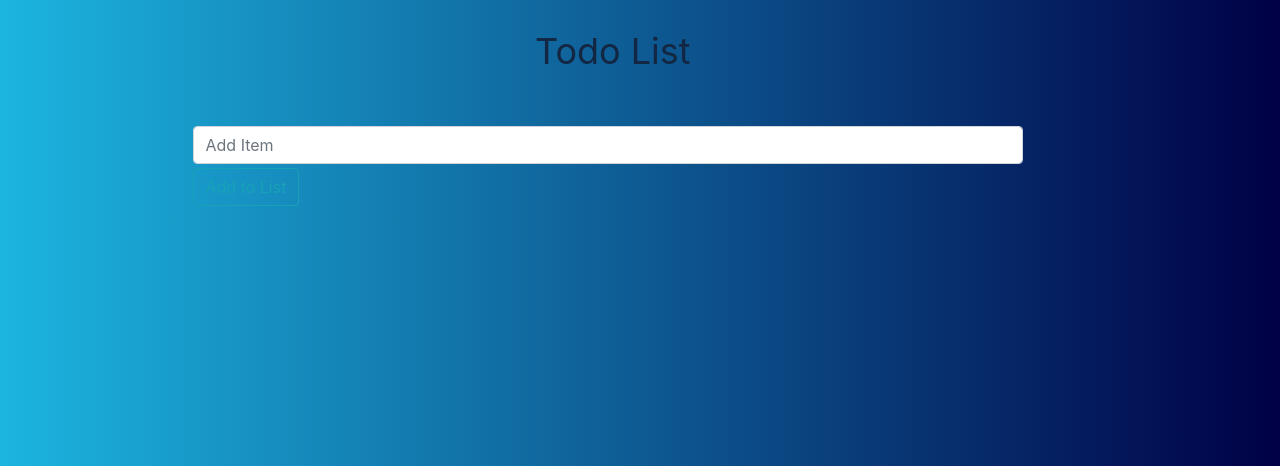
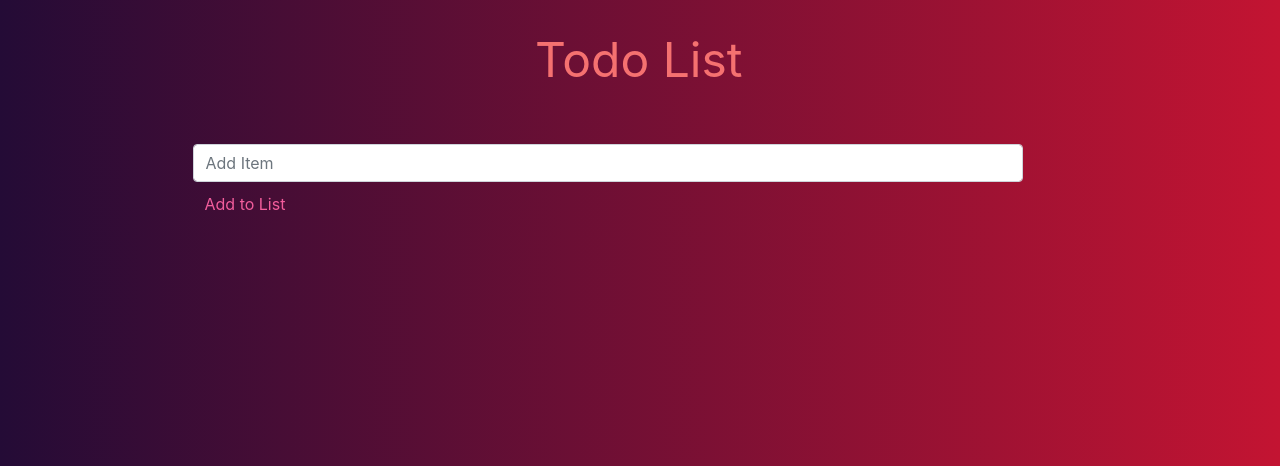
Before and after one commit to Riya-Prasad/todo-app, a Django app: page / in a window 1280 px wide. Shown: the top 466 px of the page. Run offline with Django 3.2, Linux system fonts and the light colour scheme; data that the repository does not hold is empty; some libraries are stand-ins or nearby versions.

Commit message:
made changes in styling

```diff
--- a/todo_list/static/todo_list/main.css
+++ b/todo_list/static/todo_list/main.css
@@ -1,8 +1,8 @@
 
 body {
-	background: #000046;  /* fallback for old browsers */
-	background: -webkit-linear-gradient(to right, #1CB5E0, #000046);  /* Chrome 10-25, Safari 5.1-6 */
-	background: linear-gradient(to right, #1CB5E0, #000046); /* W3C, IE 10+/ Edge, Firefox 16+, Chrome 26+, Opera 12+, Safari 7+ */
+	background: #c31432;  /* fallback for old browsers */
+	background: -webkit-linear-gradient(to right, #240b36, #c31432);  /* Chrome 10-25, Safari 5.1-6 */
+	background: linear-gradient(to right, #240b36, #c31432); /* W3C, IE 10+/ Edge, Firefox 16+, Chrome 26+, Opera 12+, Safari 7+ */
 
 }
 
@@ -14,13 +14,13 @@ body {
 
 .brand{
 	padding-left: 450px;
-	font-size: 2.25rem;
-	color: #132743;
+	font-size: 3rem;
+	color: #f57170;
 }
 
 
 .brand:hover{
-	color: #70adb5;
+	color: #f25d9c;
 	text-decoration: none;
 }
 
@@ -33,13 +33,24 @@ body {
 	display: flex;
 }
 
+.btn{
+	background-color: transparent;
+	color: #f25d9c;
+	border: 1px #f6416c;
+	border-radius: 5px;
+}
+
+.btn:hover{
+	background-color:#9e579d;
+	color: white;
+}
 
 a{
     text-align: center;
-	color:#132743;
+	color:#fafafa;
 }
 
 a:hover {
-    color: #9ab3f5;
+    color: #574b90;
     text-decoration: none;
 }
--- a/todo_list/templates/base.html
+++ b/todo_list/templates/base.html
@@ -25,7 +25,7 @@
 			<form class="form-inline my-2 my-lg-2" method="POST">
 			{% csrf_token %}
 		      <input class="form-control mr-sm-5" type="search" placeholder="Add Item" aria-label="item" name="item">
-		      <button class="btn btn-outline-info my-2 my-sm-1" type="submit">Add to List</button>
+		      <button class="btn btn-outline-secondary my-2 my-sm-1" type="submit">Add to List</button>
 			</form>
 				{% block content %}
 		    	{% endblock content %}
--- a/todo_list/templates/edit.html
+++ b/todo_list/templates/edit.html
@@ -10,7 +10,7 @@
 
 		<input type="hidden" value="{{ item.completed }}" name="completed">
 
-		<button class="btn btn-outline-info my-2 my-sm-0" type="submit">Edit Item</button>
+		<button class="btn btn-outline-secondary my-2 my-sm-0" type="submit">Edit Item</button>
 	</form>
 
 	{% endif %}
```
